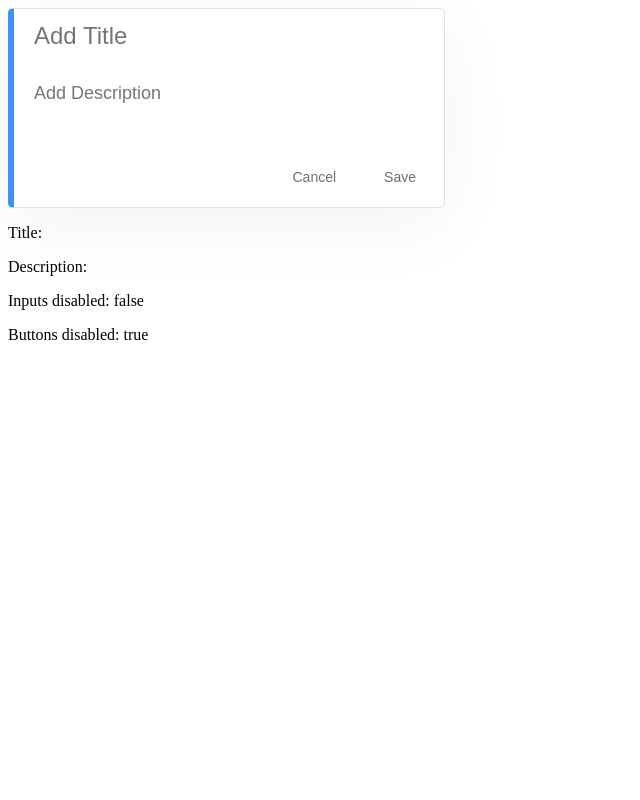
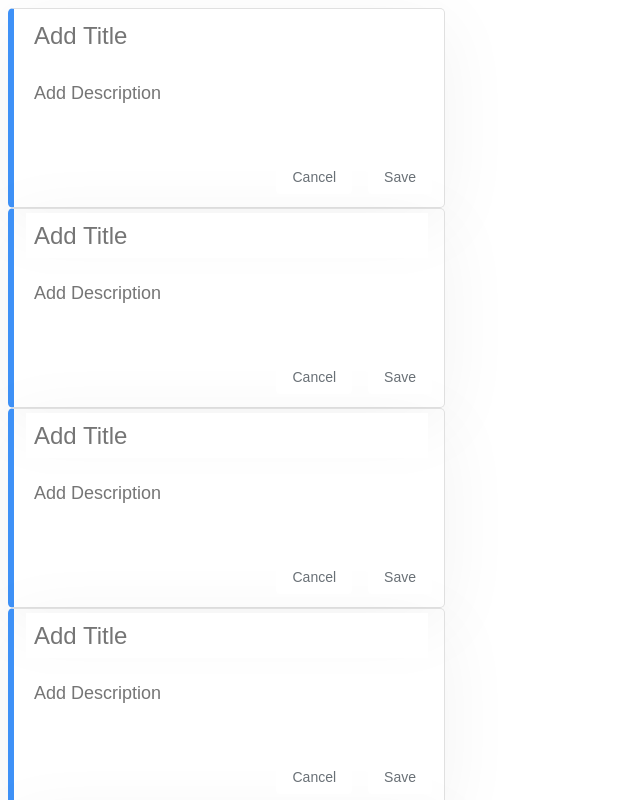
Before and after one commit to Saazu/action-item-angular, an Angular app: page / in a window 1280 px wide. Shown: the top 800 px of the page, without its empty margins (0-640 px from the left). Built offline with nearby package versions, Linux system fonts and the light colour scheme.

Commit message:
Render list of action cards with *ngFor

```diff
--- a/src/app/actionitem/actionitem.component.html
+++ b/src/app/actionitem/actionitem.component.html
@@ -11,7 +11,7 @@
       [value]="title"
       [disabled]="isInputDisabled"
       (focus)="handleInputFocus()"
-      (ngModelChange)="title=getValue($event)"
+      (ngModelChange)="handleTitleChange($event)"
       [(ngModel)]="title"
     />
     <input
@@ -22,7 +22,7 @@
       [value]="description"
       [disabled]="isInputDisabled"
       (focus)="handleInputFocus()"
-      (ngModelChange)="description=getValue($event)"
+      (ngModelChange)="handleDescriptionChange($event)"
       [(ngModel)]="description"
     />
   </div>
@@ -39,18 +39,3 @@
     </span>
   </div>
 </div>
-
-<p>
-  Title: {{title}}
-</p>
-
-<p>
-  Description: {{description}}
-</p>
-
-<p>
-  Inputs disabled: {{isInputDisabled}}
-</p>
-<p>
-  Buttons disabled: {{isButtonDisabled()}}
-</p>
--- a/src/app/actionitem/actionitem.component.ts
+++ b/src/app/actionitem/actionitem.component.ts
@@ -56,9 +56,11 @@ export class ActionItem {
       this.previousValues = { title: this.title, description: this.description };
     }
   }
+  handleTitleChange(event: InputEvent) {
+    this.title = (event.target as HTMLInputElement).value
+  }
 
-  getValue(event: Event): string {
-    console.log("Event:", event)
-    return (event.target as HTMLInputElement).value;
+  handleDescriptionChange(event: InputEvent) {
+    this.description = (event.target as HTMLInputElement).value
   }
 }
--- a/src/app/app.component.html
+++ b/src/app/app.component.html
@@ -7,3 +7,17 @@
   [archiveActionHandler]="unarchiveActionItem"
 >
 </action-item>
+
+<div
+  *ngFor="let item of items"
+>
+  <action-item
+    [id]="item"
+    title=""
+    description=""
+    [saveActionHandler]="saveActionItem"
+    [unArchiveActionHandler]="archiveActionItem"
+    [archiveActionHandler]="unarchiveActionItem"
+  >
+  </action-item>
+</div>
--- a/src/app/app.component.ts
+++ b/src/app/app.component.ts
@@ -6,6 +6,8 @@ import { Component } from '@angular/core';
   styleUrls: ['./app.component.css']
 })
 export class AppComponent {
+
+  items = ['1','2','3','4','5']
   saveActionItem(id: string, titleToSave: string, descriptionToSave: string) {
     console.log("Saving:", id, titleToSave, descriptionToSave)
   }
```
